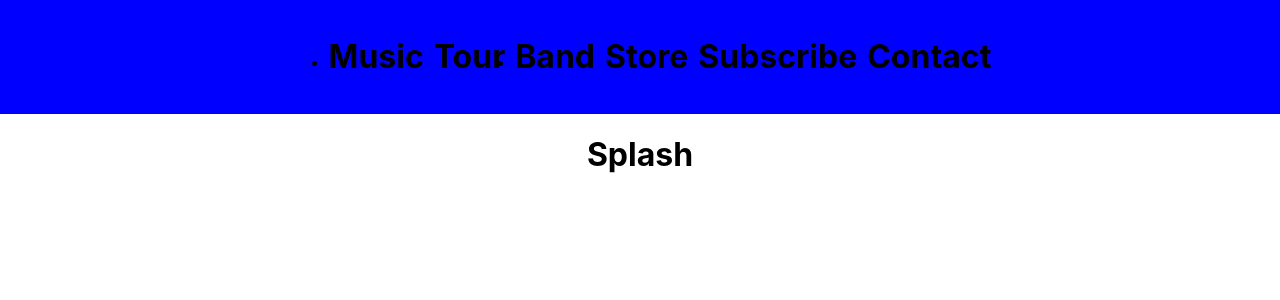
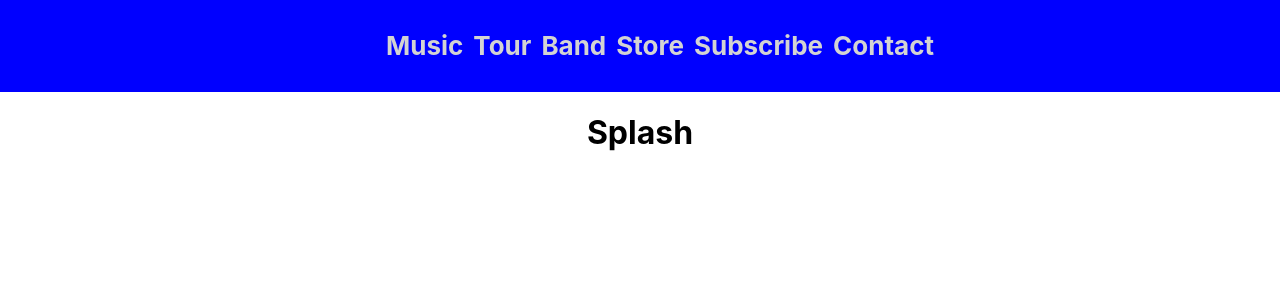
Before and after one commit to tsteer050/organfreemanmusic.com, a React (Create React App) app: page / in a window 1280 px wide. Shown: the top 300 px of the page. Built offline with nearby package versions, Linux system fonts and the light colour scheme.

Commit message:
Fix menu style

```diff
--- a/src/menubar.css
+++ b/src/menubar.css
@@ -2,16 +2,23 @@
   display: flex;
   justify-content: center;
   align-items: center;
-  text-decoration: none;
   background-color: blue;
+  font-size: 13px;
+  color: lightgray;
 }
 
 .menu-bar-items {
   display: flex;
   justify-content: space-evenly;
   align-items: center;
+  list-style-type: none;
 }
 
 .menu-bar-items li {
   margin: 0 5px 0 5px;
 }
+
+.menu-bar-items li:hover {
+  color: white;
+  cursor: pointer;
+}
```
